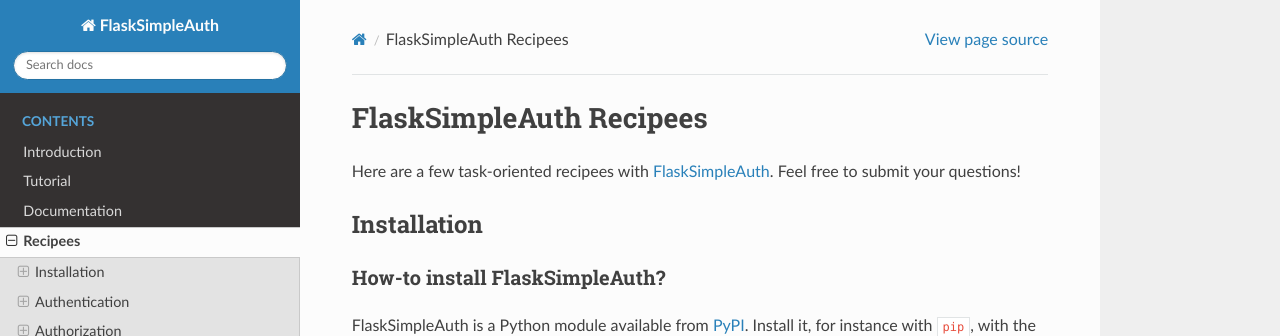
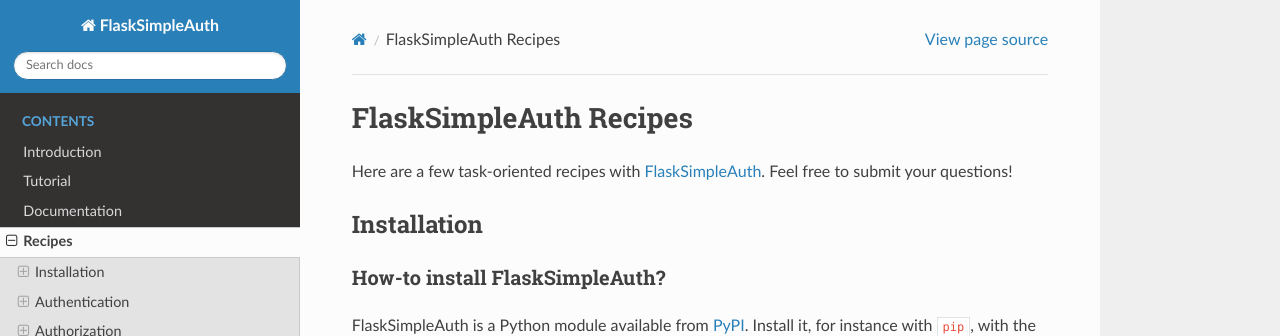
Before and after one commit to zx80/flask-simple-auth, a Sphinx documentation site: the page built from docs/RECIPES.md, in a window 1280 px wide and 900 px high. Shown: the top 336 px of the window. Built offline with Sphinx 7.4.7 and the Read the Docs theme 2.0.0, drawn with Linux system fonts in a browser that asks for light colours; pages that are not in the unit, such as notebooks, are missing from menus.

Commit message:
recipee -> recipe

```diff
--- a/docs/DOCUMENTATION.md
+++ b/docs/DOCUMENTATION.md
@@ -497,7 +497,7 @@
 headers for authenticating later requests, till it expires.
 
 Multi-factor authentication (MFA) is supported by generating intermediate tokens
-on distinct *realms* at different stages, as discussed in [recipees](RECIPEES.md)
+on distinct *realms* at different stages, as discussed in [recipes](RECIPES.md)
 and illustrated in the [demo](demo/mfa.py).
 
 Note that route-dependent realms do **not** work with `http-*` authentications
@@ -1177,6 +1177,6 @@
 ### Documentation
 
 - separate explanations from reference?
-- more recipees?
+- more recipes?
 - include demo? point to demo?
 - comparisons with other frameworks
--- a/docs/RECIPEES.md
+++ b/docs/RECIPES.md
@@ -1,6 +1,6 @@
-# FlaskSimpleAuth Recipees
+# FlaskSimpleAuth Recipes
 
-Here are a few task-oriented recipees with
+Here are a few task-oriented recipes with
 [FlaskSimpleAuth](https://pypi.org/project/flasksimpleauth/).
 Feel free to submit your questions!
 
--- a/docs/VERSIONS.md
+++ b/docs/VERSIONS.md
@@ -7,7 +7,7 @@
 
 Add *gevent* and *eventlet* to `FSA_LOCAL`.
 Improve type declarations.
-Add a tested tutorial and recipees, following [Diátaxis](https://diataxis.fr/)
+Add a tested tutorial and recipes, following [Diátaxis](https://diataxis.fr/)
 recommendations.
 Refactor hook type declarations in a dummy class.
 Rename `FSA_PASSWORD_LEN` to `FSA_PASSWORD_LENGTH` for consistency.
--- a/docs/index.rst
+++ b/docs/index.rst
@@ -8,7 +8,7 @@
    Introduction <INTRO>
    Tutorial <TUTORIAL>
    Documentation <DOCUMENTATION>
-   Recipees <RECIPEES>
+   Recipes <RECIPES>
    API <autoapi>
    Versions <VERSIONS>
 
```
Also changed, not shown: README.md (+1 -1 lines).
